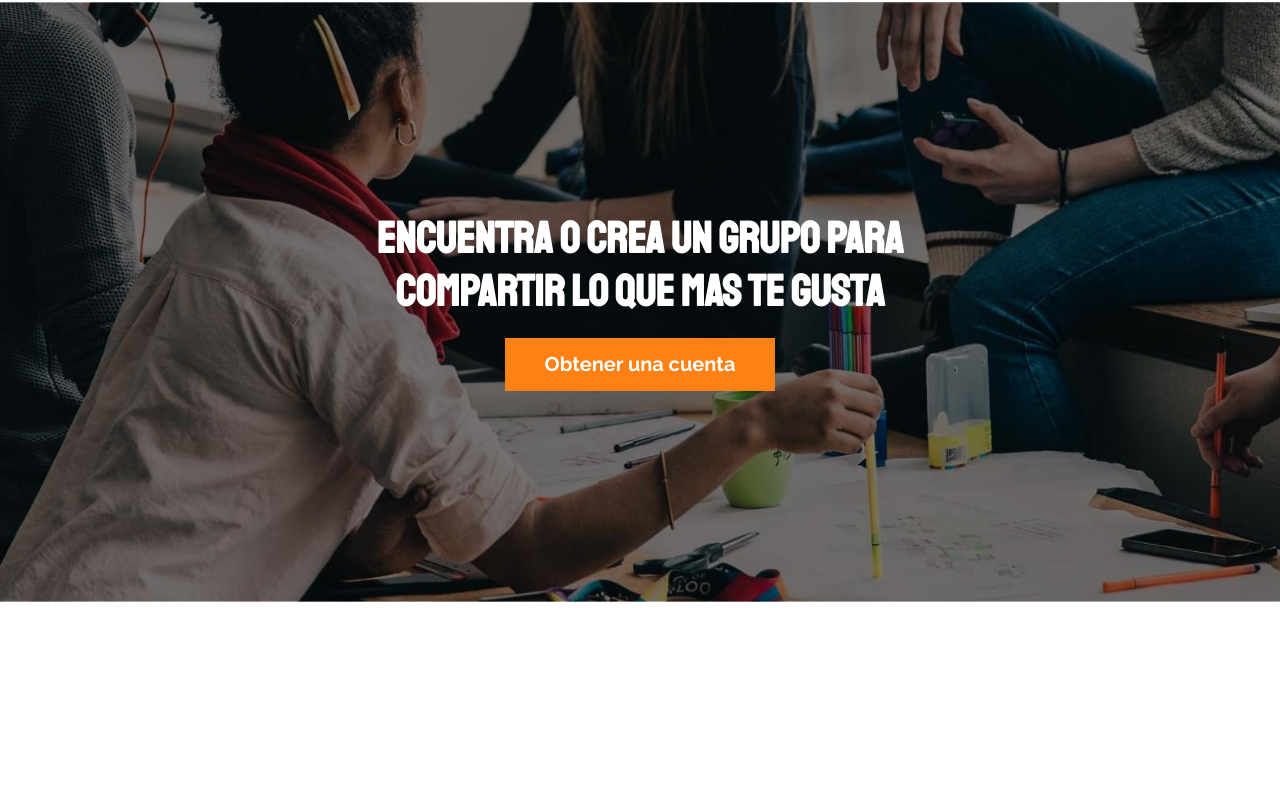
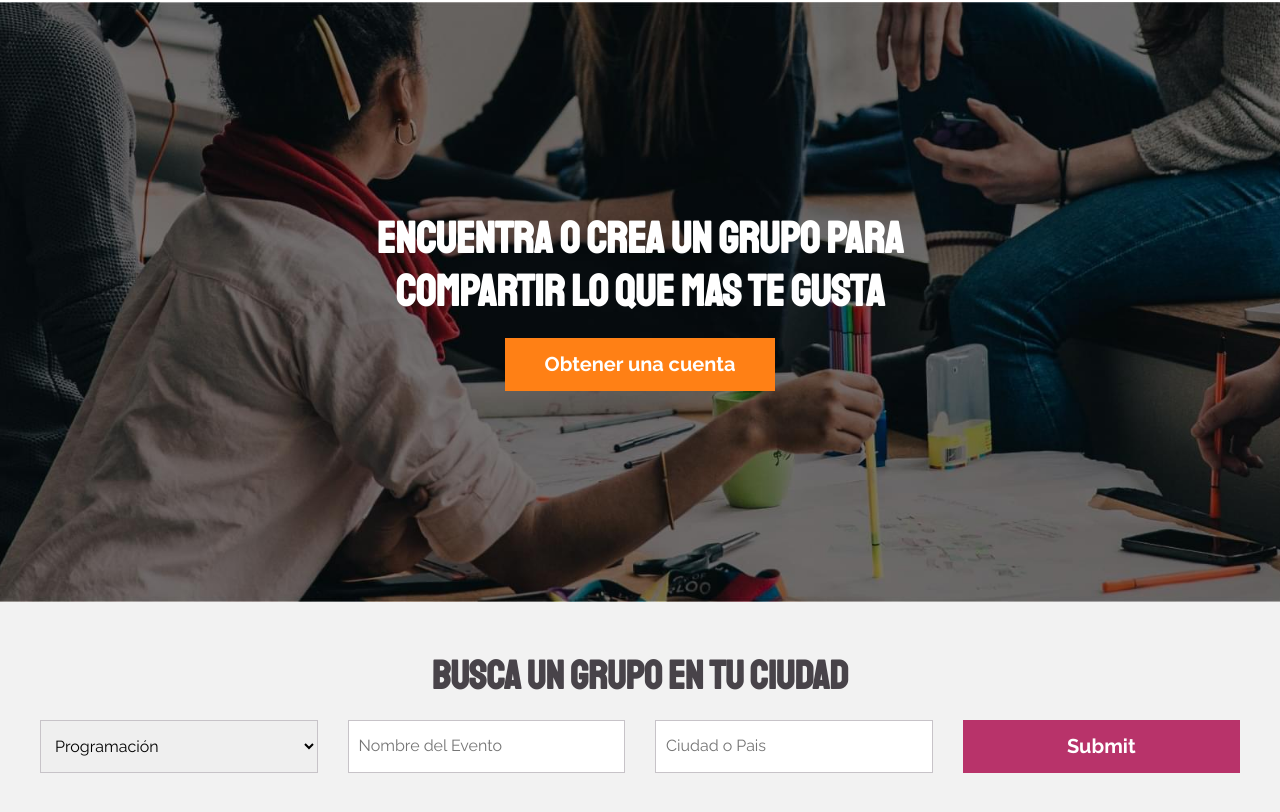
Before and after one commit to lynryunga/Meeti, a website: page index.html in a window 1280 px wide. Shown: the part 120-932 px from the top of the page. Before the commit the page ends 800 px from the top, so only its background shows below. Drawn offline with Linux system fonts and the light colour scheme.

Commit message:
Seccion busqueda meeti terminado

```diff
--- a/index.html
+++ b/index.html
@@ -29,5 +29,31 @@
         <a href="#" class="hero__enlace">Obtener una cuenta</a>
     </section>
 
+    <div class="busqueda">
+        <h2 class="busqueda__heading">Busca un grupo en tu ciudad</h2>
+        <div class="contenedor">
+            <form action="" class="formulario">
+                <select class="formulario__campo" name="" id="">
+                    <option>Programación</option>
+                    <option>Diseño</option>
+                    <option>Negocios</option>
+                    <option>Moda</option>
+                    <option>Ejercicio y Salud</option>
+                    <option>Fotografia</option>
+                    <option>Comida</option>
+                    <option>Diseño interior</option>
+                    <option>Café</option>
+                    <option>Cine</option>
+                    <option>LIbros</option>
+                    <option>Emprendimiento</option>
+                </select>
+
+                <input class="formulario__campo" type="text" placeholder="Nombre del Evento">
+                <input class="formulario__campo" type="text" placeholder="Ciudad o Pais">
+                <input class="formulario__submit" type="submit">
+            </form>
+        </div>
+    </div>
+
 </body>
 </html>
--- /dev/null
+++ b/src/scss/ui/contenido/_busqueda.scss
@@ -0,0 +1,37 @@
+@use 'base/variables' as v;
+@use 'base/mixins' as m;
+
+.busqueda {
+  background-color: v.$grisClaro;
+  padding: 5rem 0;
+
+  &__heading {
+    text-align: center;
+    margin: 0;
+    color: v.$gris;
+  }
+}
+
+.formulario {
+  margin-top: 2rem;
+  display: flex;
+  flex-direction: column;
+
+  @include m.tablet {
+    @include m.grid(4, 3rem);
+  }
+
+  &__campo {
+    padding: 1rem;
+    border: 1px solid lighten(v.$gris, 50%);
+    margin-bottom: 2rem;
+    @include m.tablet {
+      margin-bottom: 0;
+    }
+  }
+
+  &__submit {
+    @include m.boton(v.$primario, v.$blanco);
+    margin-top: 0;
+  }
+}
--- a/src/scss/ui/contenido/_index.scss
+++ b/src/scss/ui/contenido/_index.scss
@@ -1 +1,2 @@
 @forward 'hero';
+@forward 'busqueda';
```
Also changed, not shown: build/css/app.css, 1 other file.
